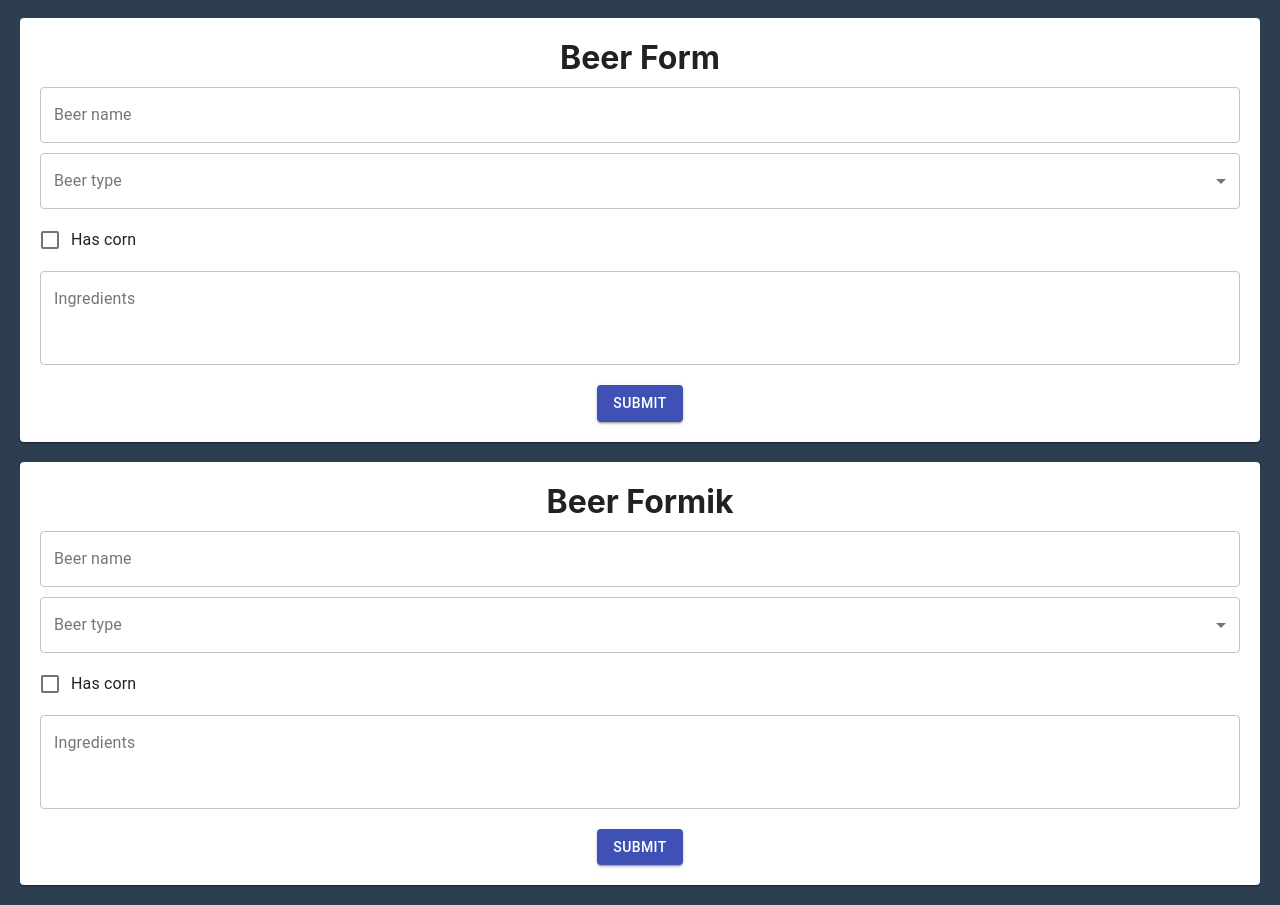
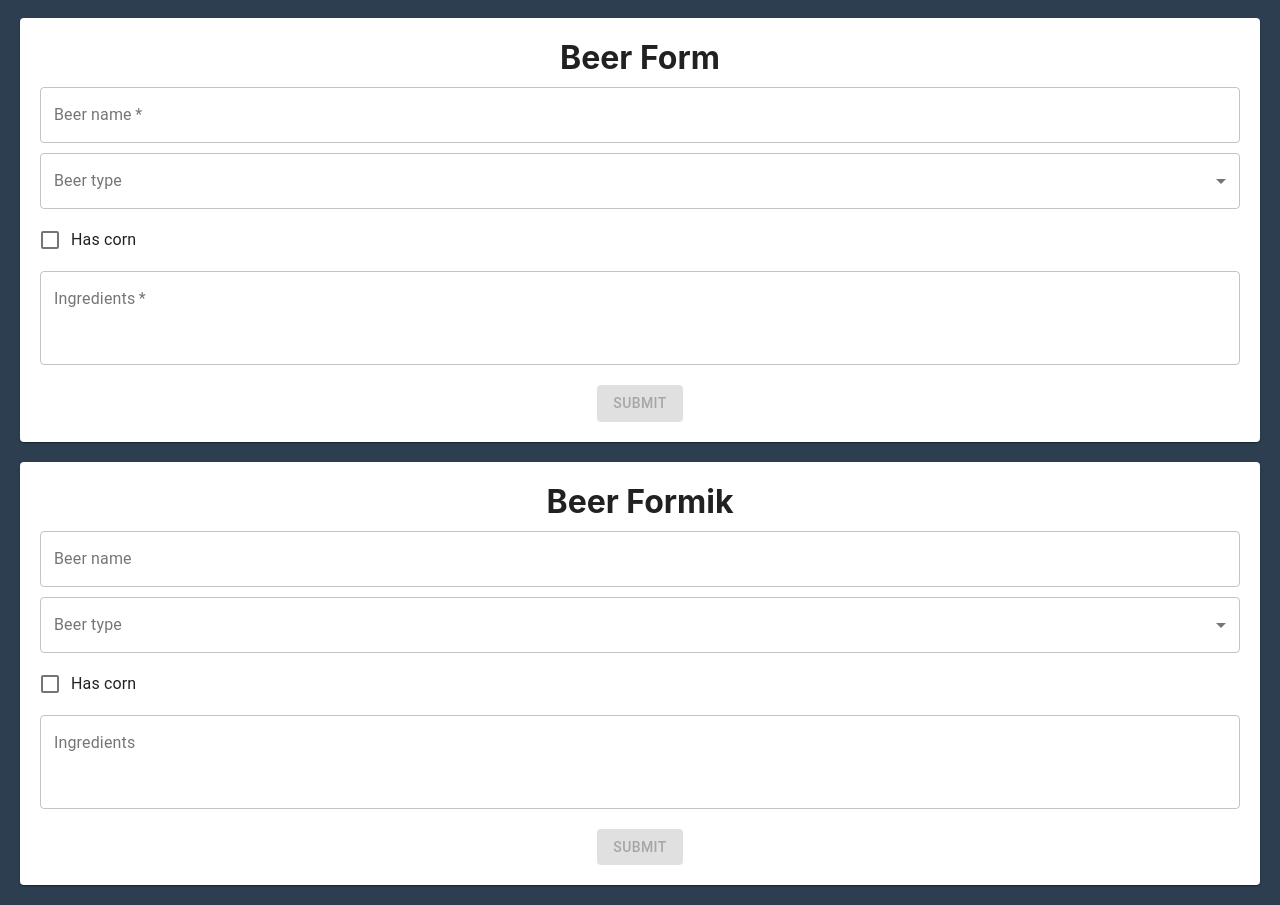
Before and after one commit to rcttavares/react-training, a React (Create React App) app: page / in a window 1280 px wide. Shown: the part 424-1329 px from the top of the page. Built offline with nearby package versions, Linux system fonts and the light colour scheme.

Commit message:
[BEESPI-5070] - Add validation

```diff
--- a/package.json
+++ b/package.json
@@ -21,7 +21,8 @@
     "react-hook-form": "^6.15.4",
     "react-scripts": "4.0.2",
     "typescript": "^4.1.2",
-    "web-vitals": "^1.0.1"
+    "web-vitals": "^1.0.1",
+    "yup": "^0.32.9"
   },
   "scripts": {
     "start": "react-scripts start",
--- /dev/null
+++ b/src/components/createBeerForm/CreateBeerForm.types.ts
@@ -0,0 +1,6 @@
+export interface BeerForm {
+    beerName: string;
+    beerType: string;
+    hasCorn: boolean;
+    ingredients: string;
+}
--- a/src/components/createBeerForm/CreateBeerFormView.tsx
+++ b/src/components/createBeerForm/CreateBeerFormView.tsx
@@ -1,4 +1,5 @@
 import React, { useState, useCallback } from 'react';
+import { BeerForm } from './CreateBeerForm.types';
 import { useStyles } from './CreateBeerFormView.styles';
 import Checkbox from '@material-ui/core/Checkbox';
 import FormControl from '@material-ui/core/FormControl';
@@ -10,24 +11,30 @@
 import Paper from '@material-ui/core/Paper';
 import ButtonView from '../button/ButtonView';
 
+const emptyValues = {
+    beerName: '',
+    beerType: '',
+    hasCorn: false,
+    ingredients: ''
+}
+
 function CreateBeerFormView() {
     const classes = useStyles();
 
-    const [values, setValues] = useState({});
-    const [type, setType] = useState('');
+    const [values, setValues] = useState<BeerForm>(emptyValues);
 
-    const handleChange = useCallback((event: React.ChangeEvent<HTMLInputElement | HTMLTextAreaElement>) => {
+    const handleChange = useCallback((event: React.ChangeEvent<any>) => {
         setValues({ ...values, [event.target.name]: event.target.value });
     },[values])
 
-    const handleType = (event: React.ChangeEvent<{ value: unknown }>) => {
-        setType(event.target.value as string);
-    }
+    const handleCheckBox = useCallback((event: React.ChangeEvent<any>) => {
+        setValues({ ...values, [event.target.name]: !values.hasCorn });
+    },[values])
 
     const handleSubmit = (event: React.ChangeEvent<any>) => {
         event.preventDefault();
         console.log(values);
-        event.target.reset();
+        setValues(emptyValues);
     }
 
     return (
@@ -42,9 +49,12 @@
                         name="beerName"
                         variant="outlined"
                         fullWidth
+                        value={values.beerName}
                         onChange={handleChange}
+                        required
                     />
                 </div>
+
                 <div className={classes.container}>
                     <FormControl variant="outlined" fullWidth>
                         <InputLabel id="beerTypeLabel">Beer type</InputLabel>
@@ -53,8 +63,9 @@
                             labelId="beerTypeLabel"
                             id="beerType"
                             name="beerType"
-                            value={type}
-                            onChange={handleType}
+                            value={values.beerType}
+                            onChange={handleChange}
+                            required
                         >
                             <MenuItem value={1}>Ale</MenuItem>
                             <MenuItem value={2}>Lager</MenuItem>
@@ -63,6 +74,7 @@
                         </Select>
                     </FormControl>
                 </div>
+
                 <div className={classes.container}>
                     <FormControlLabel
                         control={<Checkbox color="primary" />}
@@ -70,9 +82,11 @@
                         id="hasCorn"
                         name="hasCorn"
                         labelPlacement="end"
-                        //onChange={handleChange}
+                        checked={values.hasCorn}
+                        onChange={handleCheckBox}
                     />
                 </div>
+
                 <div className={classes.container}>
                     <TextField
                         label="Ingredients"
@@ -82,11 +96,14 @@
                         fullWidth
                         multiline
                         rows={3}
+                        value={values.ingredients}
                         onChange={handleChange}
+                        required
                     />
                 </div>
+
                 <div className={classes.button}>
-                    <ButtonView label="Submit" />
+                    <ButtonView label="Submit" disabled={!values.beerName || !values.beerType || !values.ingredients} />
                 </div>
             </form>
         </Paper>
--- a/src/components/createBeerFormikForm/CreateBeerFormikFormView.tsx
+++ b/src/components/createBeerFormikForm/CreateBeerFormikFormView.tsx
@@ -1,5 +1,6 @@
 import React from 'react';
 import { Formik } from 'formik';
+import * as yup from 'yup';
 import { BeerForm } from './CreateBeerFormikForm.types';
 import { useStyles } from './CreateBeerFormikFormView.styles';
 import Checkbox from '@material-ui/core/Checkbox';
@@ -19,6 +20,12 @@
     ingredients: ''
 }
 
+const validationSchema = yup.object().shape({
+    beerName: yup.string().required(),
+    beerType: yup.string().required(),
+    ingredients: yup.string().required()
+})
+
 function CreateBeerFormikFormView() {
     const classes = useStyles();
 
@@ -33,9 +40,10 @@
 
             <Formik
                 initialValues={emptyValues}
+                validationSchema={validationSchema}
                 onSubmit={handleSubmit}
             >
-                {({ values, handleSubmit, handleChange, setFieldValue }) => (
+                {({ values, isValid, dirty, handleSubmit, handleChange, setFieldValue }) => (
                     <form onSubmit={handleSubmit}>
                         <div className={classes.container}>
                             <TextField
@@ -95,7 +103,7 @@
                         </div>
 
                         <div className={classes.button}>
-                            <ButtonView label="Submit" />
+                            <ButtonView label="Submit" disabled={!(isValid && dirty)} />
                         </div>
                     </form>
                 )}
```
Also changed, not shown: 1 other file (tests, documents, lock files or other folders).
